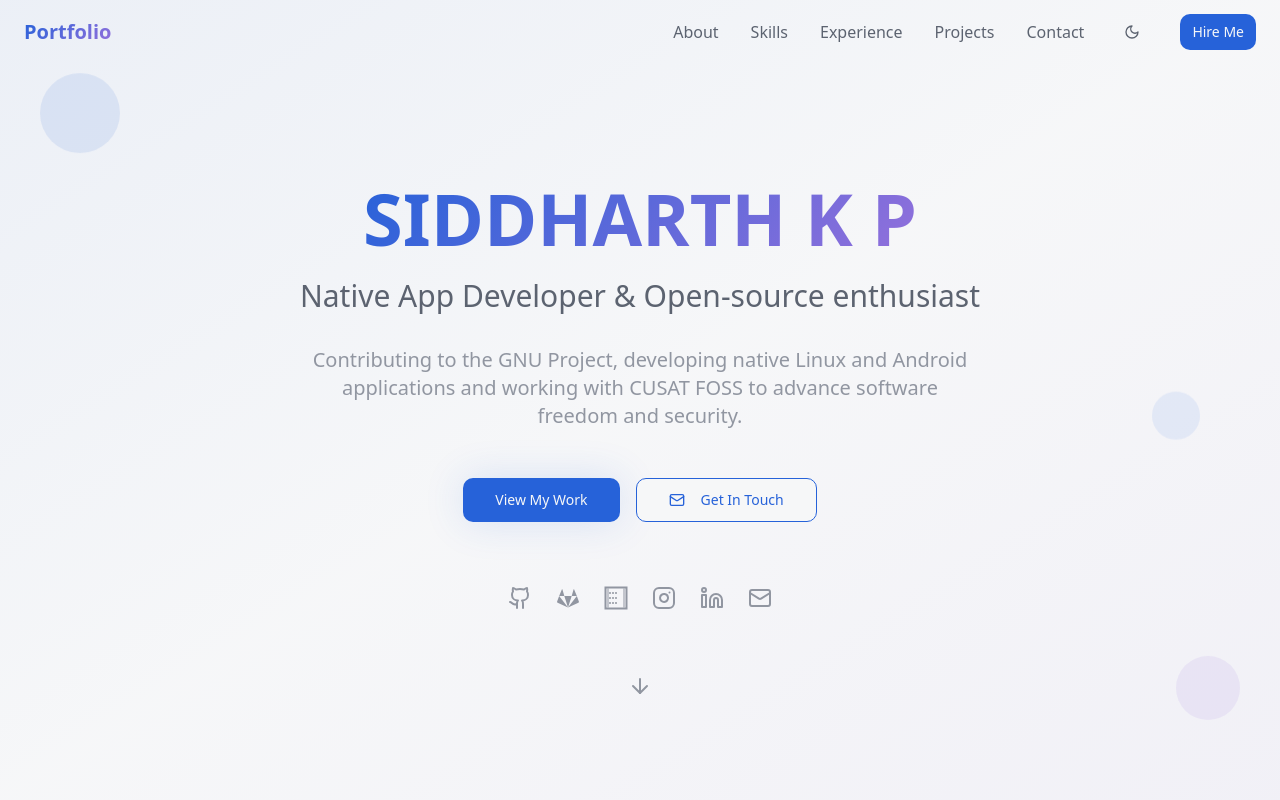
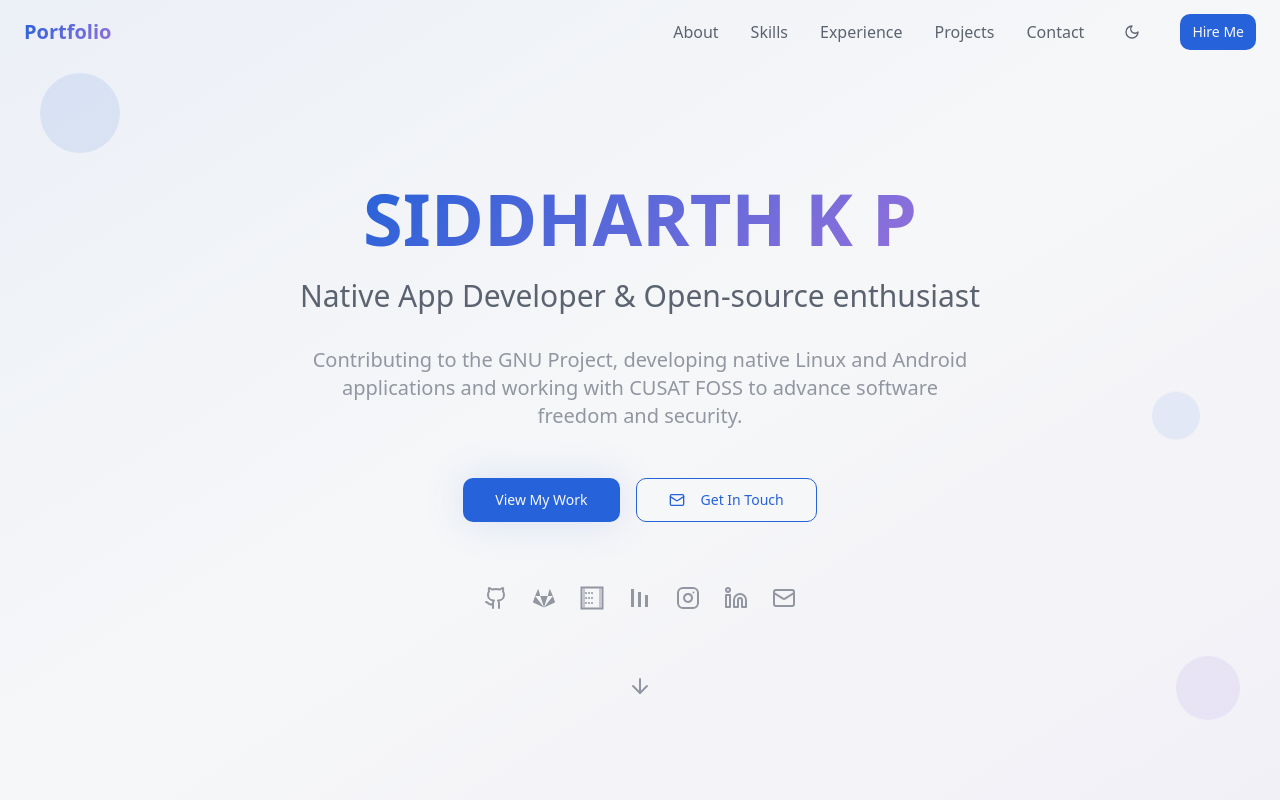
Before and after one commit to Symbian-Bro/Portfolio, a React (Vite) app: page / in a window 1280 px wide. Shown: the top 800 px of the page. Built offline with nearby package versions, Linux system fonts and the light colour scheme.

Commit message:
Added CodeForces to the socials.

```diff
--- a/src/components/portfolio/HeroSection.tsx
+++ b/src/components/portfolio/HeroSection.tsx
@@ -71,6 +71,13 @@ const HeroSection = () => {
               <circle cx="12" cy="17" r="1"/>
             </svg>
           </a>
+          <a href="https://codeforces.com/profile/Symbian_Lover" target="_blank" className="text-text-muted hover:text-primary transition-colors duration-300" title="Codeforces">
+            <svg xmlns="http://www.w3.org/2000/svg" viewBox="0 0 48 48" className="h-6 w-6 fill-current">
+              <rect x="6" y="6" width="6" height="36" fill="currentColor"/>
+              <rect x="20" y="12" width="6" height="30" fill="currentColor"/>
+              <rect x="34" y="18" width="6" height="24" fill="currentColor"/>
+            </svg>
+          </a>
           <a href="https://www.instagram.com/s_d_r_k_p_" target="_blank" className="text-text-muted hover:text-primary transition-colors duration-300" title="Instagram">
             <Instagram className="h-6 w-6" />
           </a>
```
